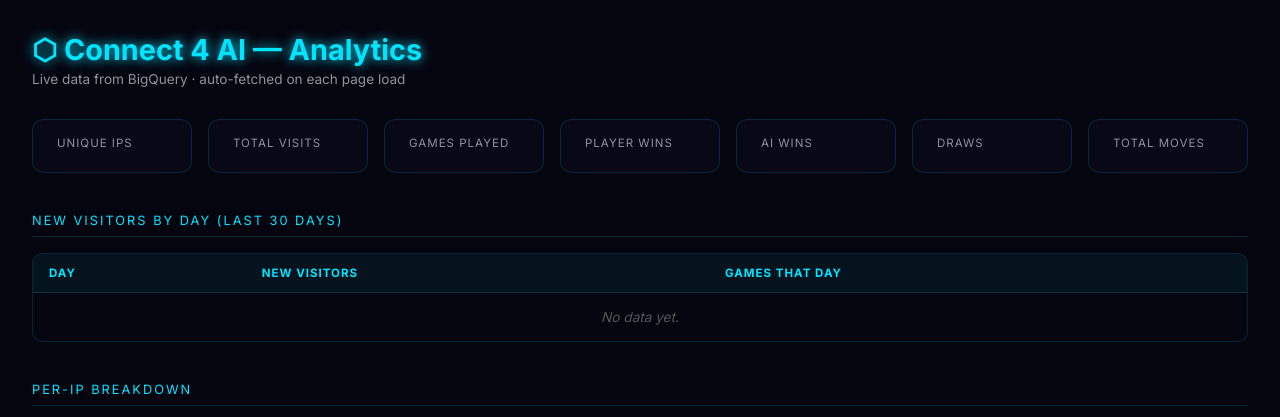
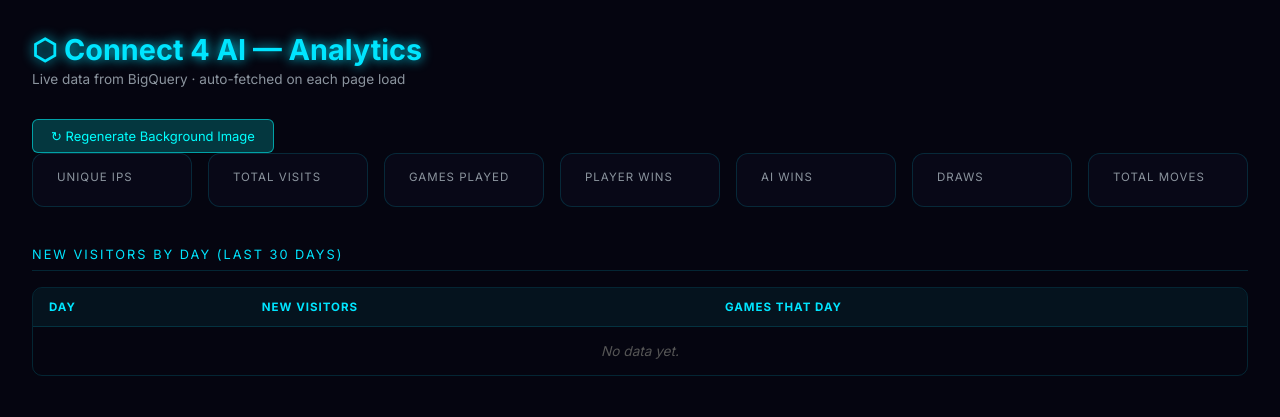
Before and after one commit to kv244/MLTrain, a Flask app: template templates/admin.html in a window 1280 px wide. Shown: the top 417 px of the page. Run offline with Flask 3, Linux system fonts and the light colour scheme; the template is opened without the code that fills it, so the values that code supplies are empty.

Commit message:
Add regenerate background button to admin dashboard
Calls /api/admin/refresh_background with the token embedded
in the page. Shows status feedback during the ~30s generation.

Co-Authored-By: Claude Sonnet 4.6 <noreply@anthropic.com>

```diff
--- a/app.py
+++ b/app.py
@@ -618,7 +618,8 @@ def admin_dashboard(token):
         error = "BigQuery not configured (GCP_PROJECT_ID missing)."
 
     return render_template("admin.html",
-                           rows=rows, daily=daily, totals=totals, error=error)
+                           rows=rows, daily=daily, totals=totals, error=error,
+                           admin_token=token)
 
 
 @app.route("/api/admin/refresh_background")
--- a/templates/admin.html
+++ b/templates/admin.html
@@ -122,6 +122,31 @@
 
 <h1>⬡ Connect 4 AI — Analytics</h1>
 <p class="subtitle">Live data from BigQuery · auto-fetched on each page load</p>
+
+<p style="margin-top:1rem;">
+    <button onclick="refreshBackground()" style="padding:8px 18px; background:#0ff3; border:1px solid #0ff8;
+        color:#0ff; border-radius:6px; cursor:pointer; font-size:13px;">
+        ↻ Regenerate Background Image
+    </button>
+    <span id="bg-status" style="margin-left:12px; font-size:13px; color:#aaa;"></span>
+</p>
+
+<script>
+async function refreshBackground() {
+    const btn = document.querySelector('button[onclick="refreshBackground()"]');
+    const status = document.getElementById('bg-status');
+    btn.disabled = true;
+    status.textContent = 'Generating… (this takes ~30s)';
+    try {
+        const res = await fetch(`/api/admin/refresh_background?auth={{ admin_token }}`);
+        const data = await res.json();
+        status.textContent = res.ok ? '✓ Background updated!' : '✗ ' + data.message;
+    } catch (e) {
+        status.textContent = '✗ Request failed.';
+    }
+    btn.disabled = false;
+}
+</script>
 
 {% if error %}
 <div class="error-box">⚠ BigQuery error: {{ error }}</div>
```
